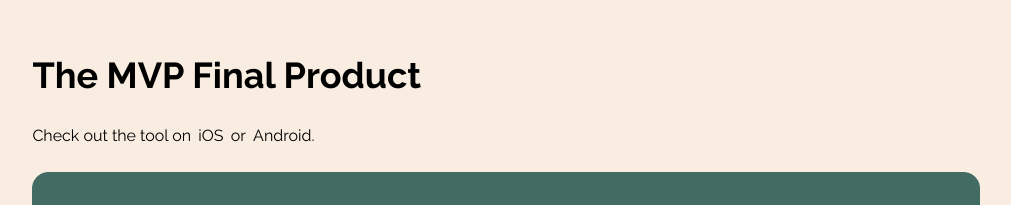
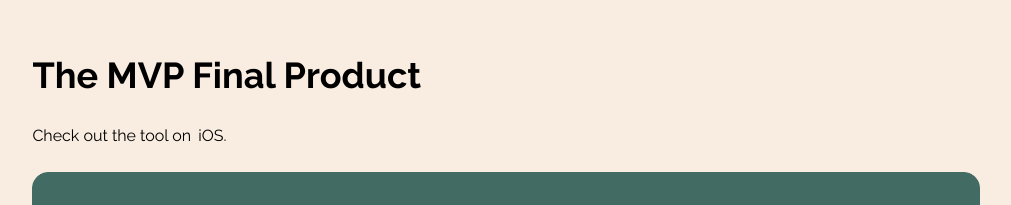
Before and after one commit to hottinet/casey-site-v2, a Next.js app: page /zola-budget-tool in a window 1280 px wide. Shown: the part 6380-6585 px from the top of the page, without its empty margins (134-1145 px from the left). Built offline with nearby package versions, Linux system fonts and the light colour scheme.

Commit message:
removed android link

```diff
--- a/src/pages/zola-budget-tool.tsx
+++ b/src/pages/zola-budget-tool.tsx
@@ -329,14 +329,7 @@ const ZolaBudgetTool: React.FC = () => {
             hoverImgAlt="iOS"
             href="https://apps.apple.com/us/app/zola/id852691916"
           >
-            iOS
-          </Link>
-          &thinsp;or&thinsp;
-          <Link
-            hoverImgAlt="Android"
-            href="https://play.google.com/store/apps/details?id=com.zola.android.wedding&hl=en_US&gl=US"
-          >
-            Android.
+            iOS.
           </Link>
         </Body>
         <Image
```
